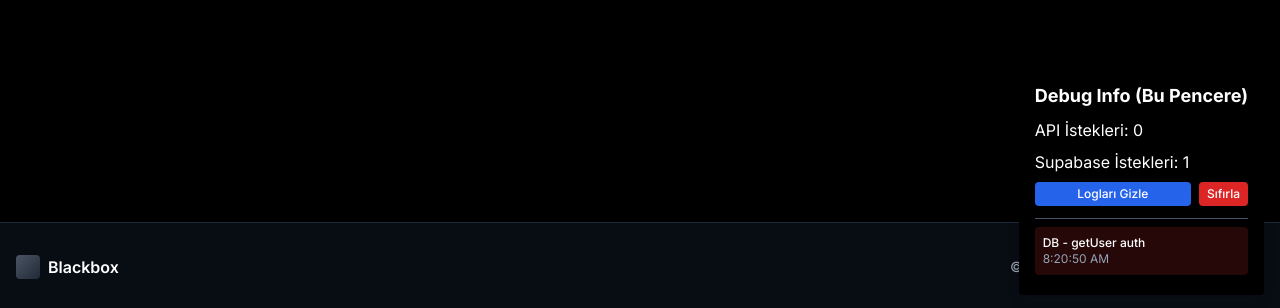
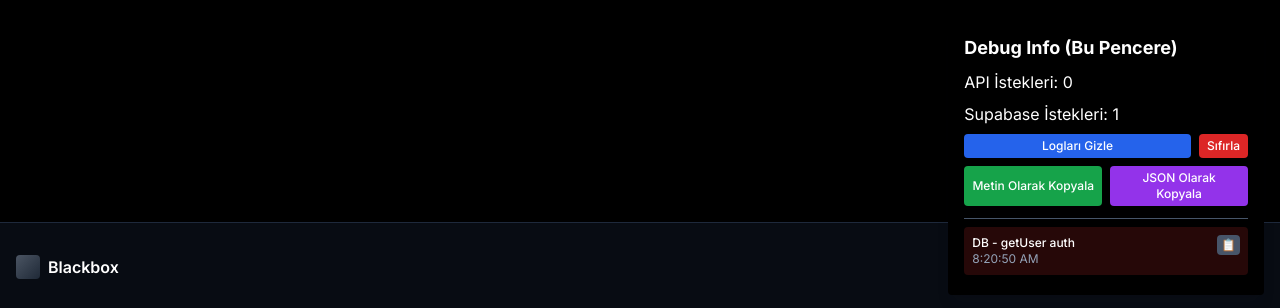
Before and after one commit to kargalar/BlackboxDb, a Next.js app in the folder web/: page /admin in a window 1280 px wide. Both pictures are taken after a click on the button "Son Logları Göster". Shown: the part 489-797 px from the top of the page. Built offline with nearby package versions, Linux system fonts and the light colour scheme; no server answers.

Commit message:
log update

```diff
--- a/web/src/app/admin/page.tsx
+++ b/web/src/app/admin/page.tsx
@@ -3,7 +3,7 @@
 import Link from 'next/link'
 import { useEffect, useState } from 'react'
 import { getCurrentUserProfile } from '@/services/database/userService'
-import { getLogs, getRequestCounts, resetRequestCounts } from '@/lib/requestLogger'
+import { getLogs, getRequestCounts, resetRequestCounts, formatLogForClipboard, formatAllLogsForClipboard, formatLogsAsJSON } from '@/lib/requestLogger'
 import type { Route } from 'next'
 
 interface LogEntry {
@@ -21,10 +21,35 @@ export default function AdminHome() {
   const [logs, setLogs] = useState<LogEntry[]>([])
   const [counts, setCounts] = useState({ apiRequests: 0, supabaseRequests: 0 })
   const handleReset = () => {
+    try {
       resetRequestCounts()
       setLogs([])
       setCounts({ apiRequests: 0, supabaseRequests: 0 })
+    } catch (error) {
+      console.warn('Failed to reset request counts:', error);
     }
+  }
+
+  const copyLogToClipboard = (log: LogEntry) => {
+    const logText = formatLogForClipboard(log);
+    navigator.clipboard.writeText(logText).catch(err => {
+      console.warn('Failed to copy log to clipboard:', err);
+    });
+  };
+
+  const copyAllLogsToClipboard = () => {
+    const allLogsText = formatAllLogsForClipboard(logs);
+    navigator.clipboard.writeText(allLogsText).catch(err => {
+      console.warn('Failed to copy all logs to clipboard:', err);
+    });
+  };
+
+  const copyLogsAsJSON = () => {
+    const jsonText = formatLogsAsJSON(logs);
+    navigator.clipboard.writeText(jsonText).catch(err => {
+      console.warn('Failed to copy logs as JSON:', err);
+    });
+  };
 
   useEffect(() => {
     getCurrentUserProfile().then(r => {
@@ -107,7 +132,23 @@ export default function AdminHome() {
 
         {logs.length > 0 && (
           <div className="space-y-2">
+            <div className="flex justify-between items-center">
               <h3 className="text-lg font-medium">Son Loglar</h3>
+              <div className="flex gap-2">
+                <button
+                  onClick={copyAllLogsToClipboard}
+                  className="px-3 py-1 bg-green-600 hover:bg-green-700 text-white rounded text-sm font-medium transition-colors"
+                >
+                  Metin Olarak Kopyala
+                </button>
+                <button
+                  onClick={copyLogsAsJSON}
+                  className="px-3 py-1 bg-purple-600 hover:bg-purple-700 text-white rounded text-sm font-medium transition-colors"
+                >
+                  JSON Olarak Kopyala
+                </button>
+              </div>
+            </div>
             <div className="max-h-48 overflow-y-auto border rounded">
               {logs.map((log) => (
                 <div
@@ -127,12 +168,21 @@ export default function AdminHome() {
                         {log.timestamp.toLocaleString()}
                       </div>
                     </div>
+                    <div className="flex items-center gap-2">
                       <div className={`px-2 py-1 rounded text-xs font-medium ${
                         log.success
                           ? 'bg-green-200 text-green-800 dark:bg-green-800 dark:text-green-200'
                           : 'bg-red-200 text-red-800 dark:bg-red-800 dark:text-red-200'
                       }`}>
                         {log.success ? '✓' : '✗'}
+                      </div>
+                      <button
+                        onClick={() => copyLogToClipboard(log)}
+                        className="px-2 py-1 bg-gray-600 hover:bg-gray-700 text-white rounded text-xs transition-colors"
+                        title="Bu logu kopyala"
+                      >
+                        📋
+                      </button>
                     </div>
                   </div>
                 </div>
--- a/web/src/components/DebugPanel.tsx
+++ b/web/src/components/DebugPanel.tsx
@@ -1,7 +1,7 @@
 'use client';
 
 import React, { useState, useEffect } from 'react';
-import { getWindowRequestCounts, getLogs } from '@/lib/requestLogger';
+import { getWindowRequestCounts, getLogs, formatLogForClipboard, formatAllLogsForClipboard, formatLogsAsJSON } from '@/lib/requestLogger';
 
 interface LogEntry {
   id: number;
@@ -14,11 +14,13 @@ interface LogEntry {
 }
 
 const DebugPanel: React.FC = () => {
-  const [counts, setCounts] = useState(getWindowRequestCounts());
+  const [counts, setCounts] = useState(() => getWindowRequestCounts());
   const [logs, setLogs] = useState<LogEntry[]>([]);
   const [showLogs, setShowLogs] = useState(false);
+  const [isClient, setIsClient] = useState(false);
 
   useEffect(() => {
+    setIsClient(true);
     // Clear window-specific counters on page refresh (only once on mount)
     if (typeof window !== 'undefined') {
       sessionStorage.removeItem('blackbox_window_api_requests');
@@ -39,11 +41,36 @@ const DebugPanel: React.FC = () => {
 
   const resetWindowCounters = () => {
     if (typeof window !== 'undefined') {
+      try {
         sessionStorage.removeItem('blackbox_window_api_requests');
         sessionStorage.removeItem('blackbox_window_supabase_requests');
-    }
         setCounts({ apiRequests: 0, supabaseRequests: 0 });
         setLogs([]);
+      } catch (error) {
+        console.warn('Failed to clear sessionStorage:', error);
+      }
+    }
+  };
+
+  const copyLogToClipboard = (log: LogEntry) => {
+    const logText = formatLogForClipboard(log);
+    navigator.clipboard.writeText(logText).catch(err => {
+      console.warn('Failed to copy log to clipboard:', err);
+    });
+  };
+
+  const copyAllLogsToClipboard = () => {
+    const allLogsText = formatAllLogsForClipboard(logs);
+    navigator.clipboard.writeText(allLogsText).catch(err => {
+      console.warn('Failed to copy all logs to clipboard:', err);
+    });
+  };
+
+  const copyLogsAsJSON = () => {
+    const jsonText = formatLogsAsJSON(logs);
+    navigator.clipboard.writeText(jsonText).catch(err => {
+      console.warn('Failed to copy logs as JSON:', err);
+    });
   };
 
   const toggleLogs = () => {
@@ -57,8 +84,8 @@ const DebugPanel: React.FC = () => {
     <div className="fixed bottom-4 right-4 bg-black text-white p-4 rounded shadow-lg z-50 max-w-sm">
       <h3 className="text-lg font-bold mb-2">Debug Info (Bu Pencere)</h3>
       <div className="space-y-2">
-        <p>API İstekleri: {counts.apiRequests}</p>
-        <p>Supabase İstekleri: {counts.supabaseRequests}</p>
+        <p>API İstekleri: {isClient ? counts.apiRequests : 0}</p>
+        <p>Supabase İstekleri: {isClient ? counts.supabaseRequests : 0}</p>
         <div className="flex gap-2">
           <button
             onClick={toggleLogs}
@@ -73,9 +100,25 @@ const DebugPanel: React.FC = () => {
             Sıfırla
           </button>
         </div>
+        {showLogs && logs.length > 0 && (
+          <div className="flex gap-2 mt-2">
+            <button
+              onClick={copyAllLogsToClipboard}
+              className="flex-1 px-2 py-1 bg-green-600 hover:bg-green-700 rounded text-xs font-medium transition-colors"
+            >
+              Metin Olarak Kopyala
+            </button>
+            <button
+              onClick={copyLogsAsJSON}
+              className="flex-1 px-2 py-1 bg-purple-600 hover:bg-purple-700 rounded text-xs font-medium transition-colors"
+            >
+              JSON Olarak Kopyala
+            </button>
+          </div>
+        )}
       </div>
 
-      {showLogs && (
+      {showLogs && isClient && (
         <div className="mt-3 max-h-48 overflow-y-auto border-t border-gray-600 pt-2">
           {logs.length === 0 ? (
             <div className="text-sm text-gray-400 text-center py-2">Henüz log yok</div>
@@ -83,12 +126,14 @@ const DebugPanel: React.FC = () => {
             logs.map((log) => (
               <div
                 key={log.id}
-                className={`text-xs p-2 mb-1 rounded ${
+                className={`text-xs p-2 mb-1 rounded relative ${
                   log.success
                     ? 'bg-green-900/30'
                     : 'bg-red-900/30'
                 }`}
               >
+                <div className="flex justify-between items-start">
+                  <div className="flex-1">
                     <div className="font-medium truncate">
                       {log.type === 'api' ? 'API' : 'DB'} - {log.operation} {log.endpoint}
                     </div>
@@ -101,6 +146,15 @@ const DebugPanel: React.FC = () => {
                       </div>
                     )}
                   </div>
+                  <button
+                    onClick={() => copyLogToClipboard(log)}
+                    className="ml-2 px-1 py-0.5 bg-gray-600 hover:bg-gray-500 rounded text-xs transition-colors"
+                    title="Bu logu kopyala"
+                  >
+                    📋
+                  </button>
+                </div>
+              </div>
             ))
           )}
         </div>
--- a/web/src/lib/requestLogger.ts
+++ b/web/src/lib/requestLogger.ts
@@ -23,26 +23,42 @@ const WINDOW_SUPABASE_KEY = 'blackbox_window_supabase_requests';
 
 function getWindowApiCount(): number {
   if (typeof window === 'undefined') return 0;
+  try {
     const stored = sessionStorage.getItem(WINDOW_API_KEY);
     return stored ? parseInt(stored, 10) : 0;
+  } catch {
+    return 0;
+  }
 }
 
 function getWindowSupabaseCount(): number {
   if (typeof window === 'undefined') return 0;
+  try {
     const stored = sessionStorage.getItem(WINDOW_SUPABASE_KEY);
     return stored ? parseInt(stored, 10) : 0;
+  } catch {
+    return 0;
+  }
 }
 
 function incrementWindowApiCount(): void {
   if (typeof window === 'undefined') return;
+  try {
     const current = getWindowApiCount();
     sessionStorage.setItem(WINDOW_API_KEY, (current + 1).toString());
+  } catch (error) {
+    console.warn('Failed to increment window API count:', error);
+  }
 }
 
 function incrementWindowSupabaseCount(): void {
   if (typeof window === 'undefined') return;
+  try {
     const current = getWindowSupabaseCount();
     sessionStorage.setItem(WINDOW_SUPABASE_KEY, (current + 1).toString());
+  } catch (error) {
+    console.warn('Failed to increment window Supabase count:', error);
+  }
 }
 
 export function logApiRequest(endpoint: string, method: string = 'GET', success: boolean = true, error?: string) {
@@ -102,8 +118,25 @@ export function resetRequestCounts() {
   supabaseRequestCount = 0;
   logs.length = 0; // Clear logs
   if (typeof window !== 'undefined') {
+    try {
       sessionStorage.removeItem(WINDOW_API_KEY);
       sessionStorage.removeItem(WINDOW_SUPABASE_KEY);
+    } catch (error) {
+      console.warn('Failed to clear sessionStorage:', error);
+    }
   }
   console.log('[DEBUG] Request counts and logs reset');
 }
+
+// Helper functions for copying logs
+export function formatLogForClipboard(log: LogEntry): string {
+  return `[${log.timestamp.toLocaleString()}] ${log.type.toUpperCase()} - ${log.operation} ${log.endpoint}${log.error ? `\nError: ${log.error}` : ''}`;
+}
+
+export function formatAllLogsForClipboard(logsToFormat: LogEntry[]): string {
+  return logsToFormat.map(log => formatLogForClipboard(log)).join('\n\n');
+}
+
+export function formatLogsAsJSON(logsToFormat: LogEntry[]): string {
+  return JSON.stringify(logsToFormat, null, 2);
+}
```
Lines whose indentation alone changed are shown as unchanged.
